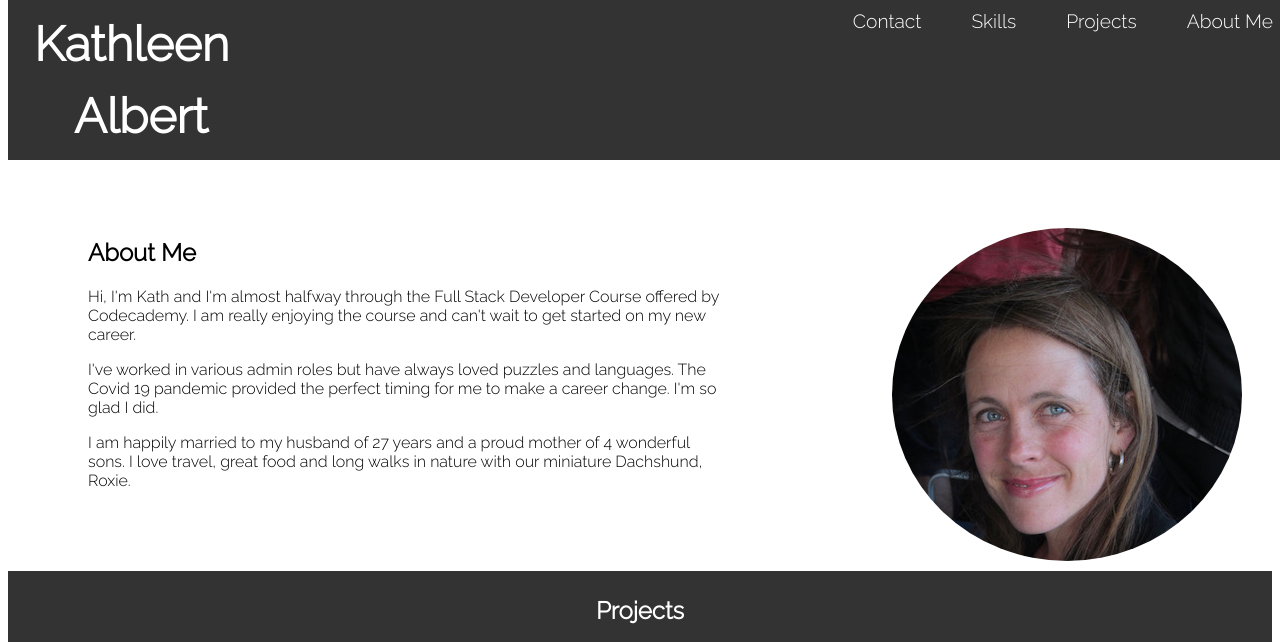
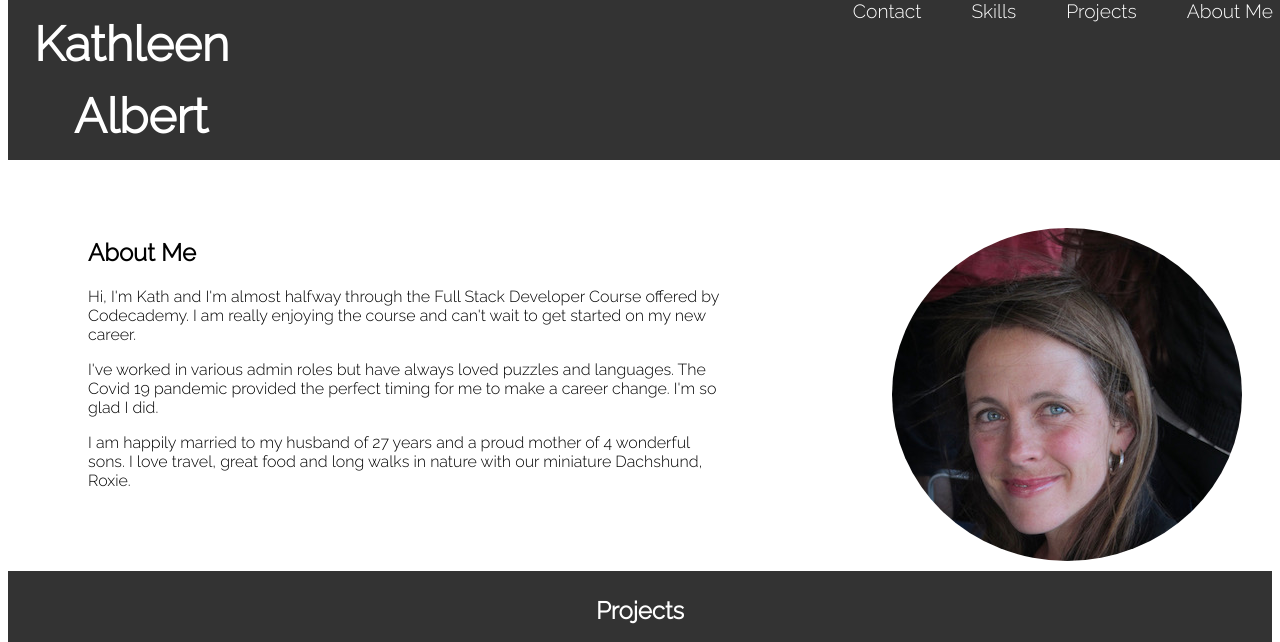
Before and after one commit to KalA68/KalA68.github.io, a plain HTML site: page index.html in a window 1280 px wide. Shown: the top 642 px of the page. Drawn offline with Linux system fonts and the light colour scheme.

Commit message:
correction to viewport & nav functionality

```diff
--- a/index.html
+++ b/index.html
@@ -3,6 +3,7 @@
 
 <head>
     <meta charset="utf-8">
+    <meta name="viewport" content="width=device-width, initial-scale=1.0">
     <title>Personal Portfolio for Full Stack Engineer Kathleen Albert</title>
     <link rel="stylesheet" href="style.css">
 
--- a/style.css
+++ b/style.css
@@ -27,7 +27,8 @@ nav ul {
 nav li {
   display: inline;
   float: right;
-    padding: 10px 10px;
+  padding: 0px 10px;
+
     }
 nav a {
     color: white;
@@ -183,7 +184,7 @@ footer {
     }
 
 /*settings for mobile*/
-@media only screen and (max-width:600px) {
+@media only screen and (max-width:420px) {
 
     nav li a{
         font-size: 0.75rem;
```
